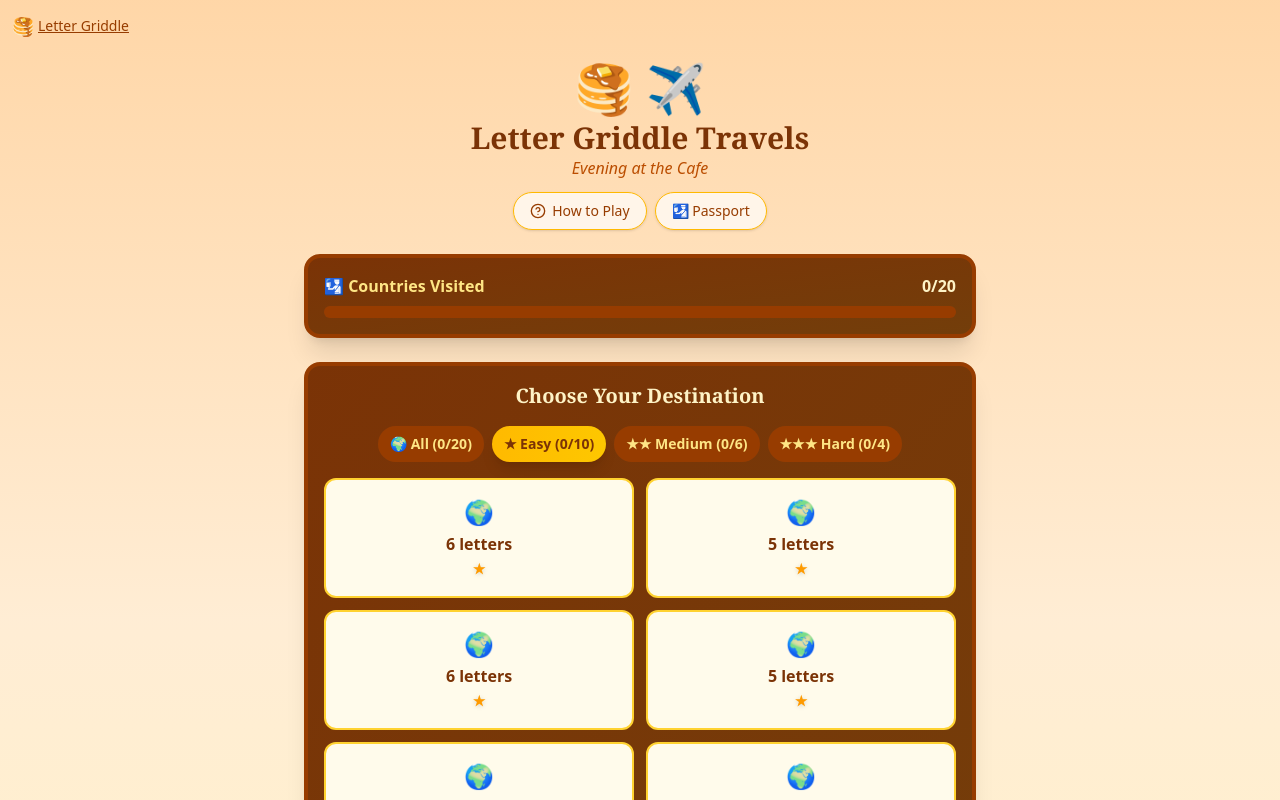
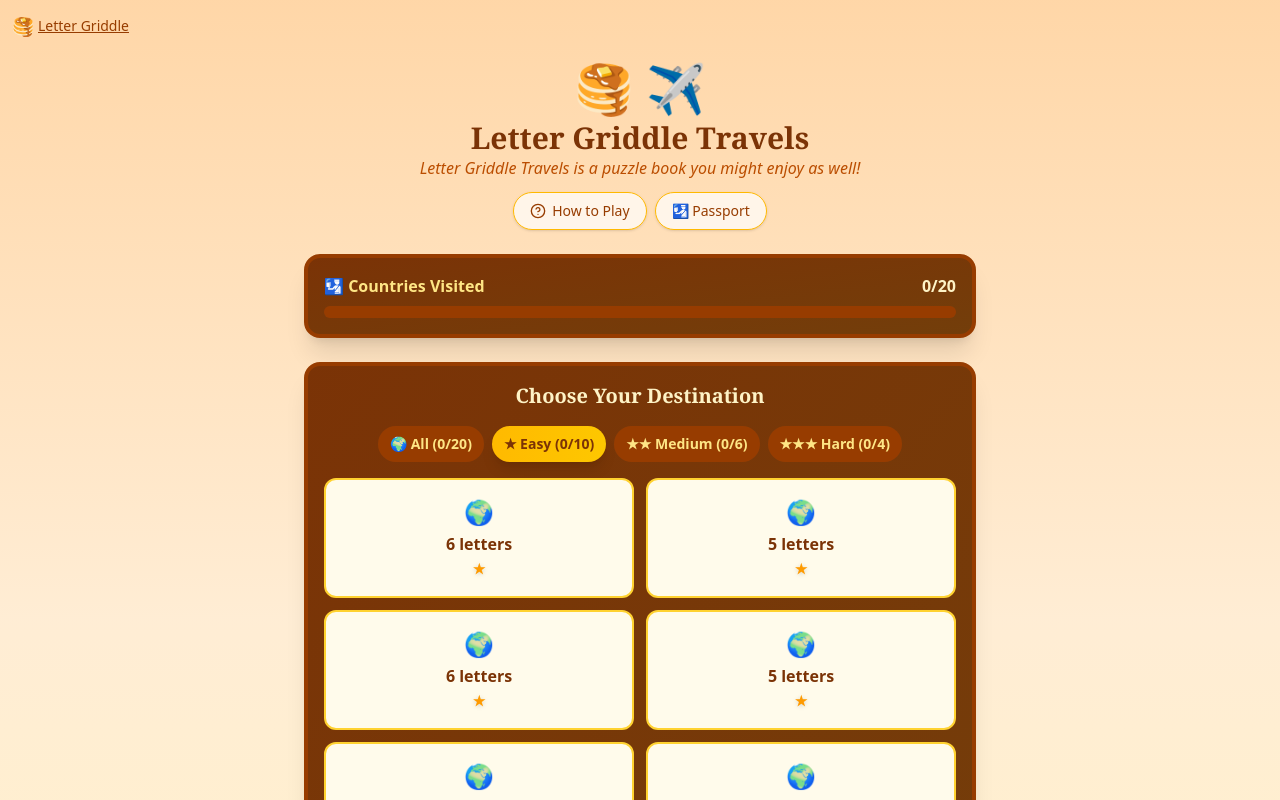
Before and after one commit to lauriegriddle/griddle-game, a Next.js app: page /travels in a window 1280 px wide. Shown: the top 800 px of the page. Built offline with nearby package versions, Linux system fonts and the light colour scheme.

Commit message:
Update Travels taglines on game screen and thumbnail

```diff
--- a/app/page.js
+++ b/app/page.js
@@ -744,7 +744,7 @@ export default function Home() {
     },
     {
       name: "Letter Griddle Travels",
-      tagline: "Pack your bags and solve the world!",
+      tagline: "Offered as a puzzle book too!",
       emoji: "\u2708\uFE0F",
       href: "/travels",
       thumbnail: {
--- a/app/travels/page.js
+++ b/app/travels/page.js
@@ -810,7 +810,7 @@ Play at www.lettergriddle.com/travels
             <h1 className="text-3xl font-bold text-amber-900" style={{ fontFamily: 'Georgia, serif' }}>
               Letter Griddle Travels
             </h1>
-            <p className="text-amber-700 italic mb-3">Evening at the Cafe</p>
+            <p className="text-amber-700 italic mb-3">Letter Griddle Travels is a puzzle book you might enjoy as well!</p>
 
             {/* How to Play Button - centered under subheading */}
             <div className="flex justify-center gap-2">
```
